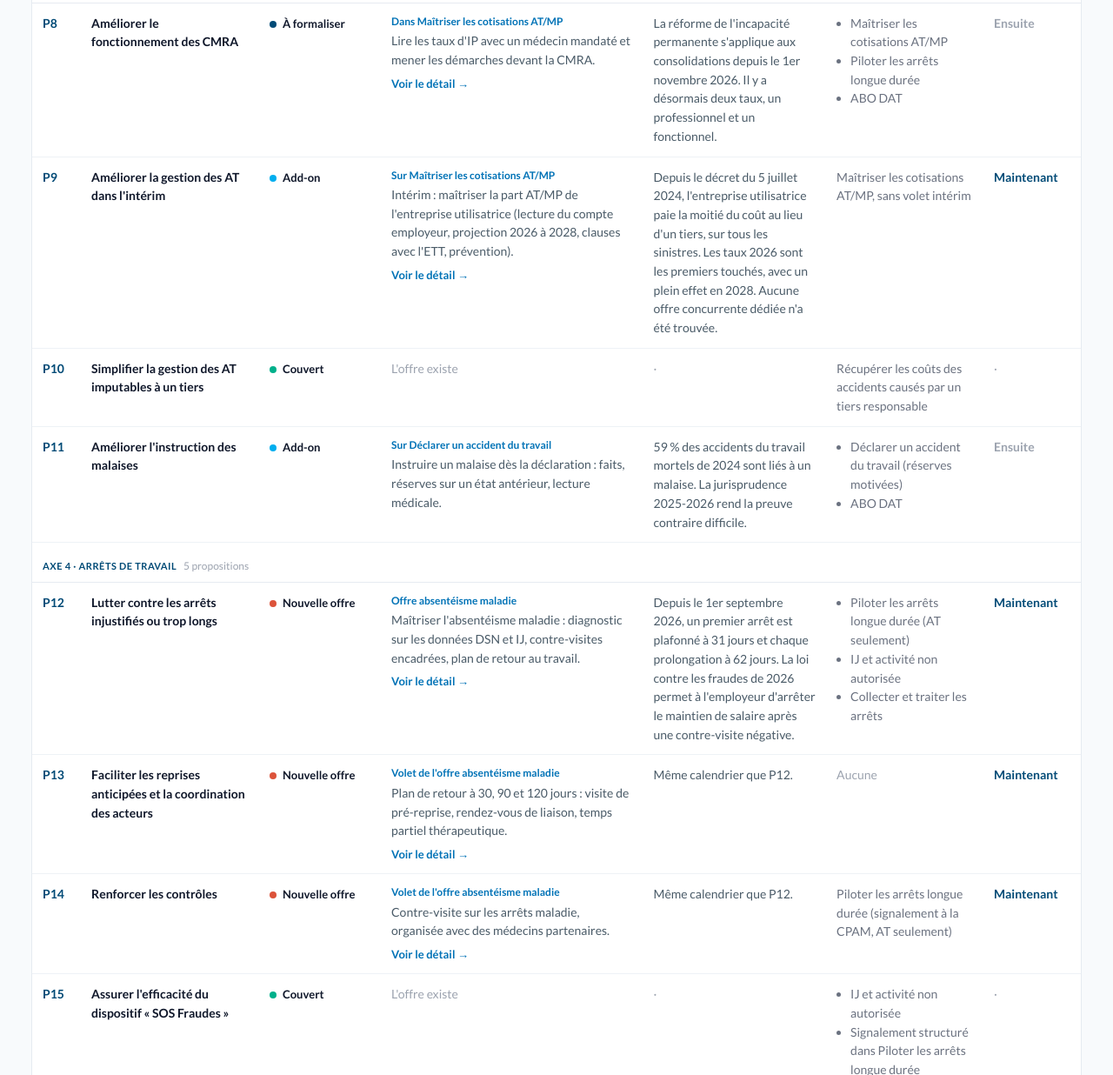
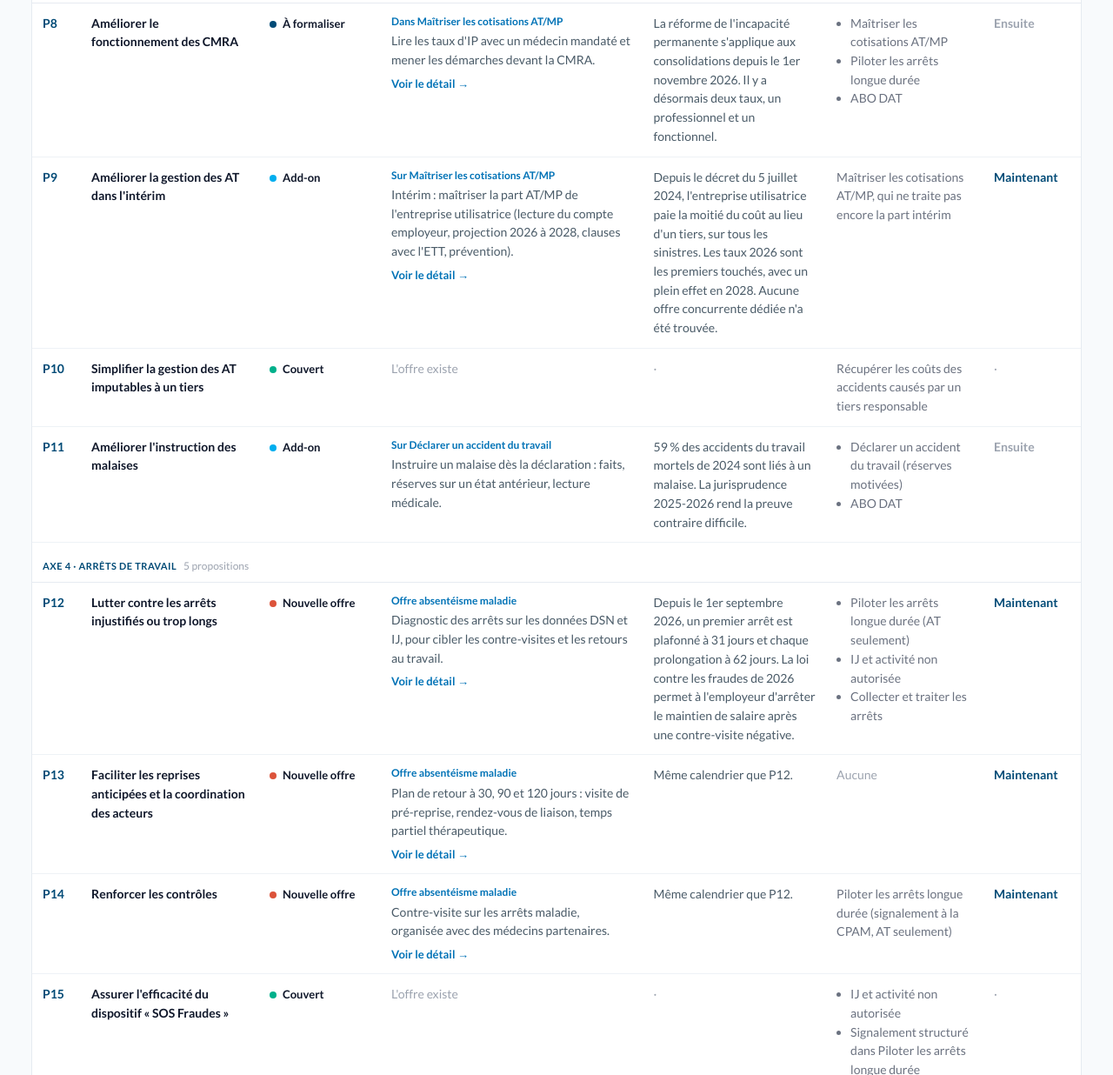
Before and after one commit to ayming-france/livre-blanc-2026-offres, a plain HTML site: page index.html in a window 1280 px wide. Shown: the part 1511-2747 px from the top of the page at 87% size. Drawn offline with Linux system fonts and the light colour scheme.

Commit message:
One label for the absentéisme offer.

```diff
--- a/index.html
+++ b/index.html
@@ -77,12 +77,12 @@
     {n:6,axe:2,prop:"Encadrer les revirements de jurisprudence",offers:["Optimisation des charges sociales"],st:"addon",on:"Sur Optimisation des charges sociales",piste:"Chiffrer l'impact d'un revirement sur la paie, avec congés payés et maladie comme premier cas.",why:"Les anciens salariés peuvent réclamer leurs congés acquis pendant un arrêt maladie jusqu'au 24 avril 2027.",prio:3},
     {n:7,axe:2,prop:"Harmoniser les garanties contre les changements de doctrine (social et fiscal)",offers:[],st:"pol"},
     {n:8,axe:3,prop:"Améliorer le fonctionnement des CMRA",offers:["Maîtriser les cotisations AT/MP","Piloter les arrêts longue durée","ABO DAT"],st:"prac",on:"Dans Maîtriser les cotisations AT/MP",more:"p8",piste:"Lire les taux d'IP avec un médecin mandaté et mener les démarches devant la CMRA.",why:"La réforme de l'incapacité permanente s'applique aux consolidations depuis le 1er novembre 2026. Il y a désormais deux taux, un professionnel et un fonctionnel.",prio:2},
-    {n:9,axe:3,prop:"Améliorer la gestion des AT dans l'intérim",offers:["Maîtriser les cotisations AT/MP, sans volet intérim"],st:"addon",on:"Sur Maîtriser les cotisations AT/MP",more:"interim",piste:"Intérim : maîtriser la part AT/MP de l'entreprise utilisatrice (lecture du compte employeur, projection 2026 à 2028, clauses avec l'ETT, prévention).",why:"Depuis le décret du 5 juillet 2024, l'entreprise utilisatrice paie la moitié du coût au lieu d'un tiers, sur tous les sinistres. Les taux 2026 sont les premiers touchés, avec un plein effet en 2028. Aucune offre concurrente dédiée n'a été trouvée.",prio:1},
+    {n:9,axe:3,prop:"Améliorer la gestion des AT dans l'intérim",offers:["Maîtriser les cotisations AT/MP, qui ne traite pas encore la part intérim"],st:"addon",on:"Sur Maîtriser les cotisations AT/MP",more:"interim",piste:"Intérim : maîtriser la part AT/MP de l'entreprise utilisatrice (lecture du compte employeur, projection 2026 à 2028, clauses avec l'ETT, prévention).",why:"Depuis le décret du 5 juillet 2024, l'entreprise utilisatrice paie la moitié du coût au lieu d'un tiers, sur tous les sinistres. Les taux 2026 sont les premiers touchés, avec un plein effet en 2028. Aucune offre concurrente dédiée n'a été trouvée.",prio:1},
     {n:10,axe:3,prop:"Simplifier la gestion des AT imputables à un tiers",offers:["Récupérer les coûts des accidents causés par un tiers responsable"],st:"ok"},
     {n:11,axe:3,prop:"Améliorer l'instruction des malaises",offers:["Déclarer un accident du travail (réserves motivées)","ABO DAT"],st:"addon",on:"Sur Déclarer un accident du travail",piste:"Instruire un malaise dès la déclaration : faits, réserves sur un état antérieur, lecture médicale.",why:"59 % des accidents du travail mortels de 2024 sont liés à un malaise. La jurisprudence 2025-2026 rend la preuve contraire difficile.",prio:2},
-    {n:12,axe:4,prop:"Lutter contre les arrêts injustifiés ou trop longs",offers:["Piloter les arrêts longue durée (AT seulement)","IJ et activité non autorisée","Collecter et traiter les arrêts"],st:"new",on:"Offre absentéisme maladie",more:"absenteisme",piste:"Maîtriser l'absentéisme maladie : diagnostic sur les données DSN et IJ, contre-visites encadrées, plan de retour au travail.",why:"Depuis le 1er septembre 2026, un premier arrêt est plafonné à 31 jours et chaque prolongation à 62 jours. La loi contre les fraudes de 2026 permet à l'employeur d'arrêter le maintien de salaire après une contre-visite négative.",prio:1},
-    {n:13,axe:4,prop:"Faciliter les reprises anticipées et la coordination des acteurs",offers:[],st:"new",on:"Volet de l'offre absentéisme maladie",more:"absenteisme",piste:"Plan de retour à 30, 90 et 120 jours : visite de pré-reprise, rendez-vous de liaison, temps partiel thérapeutique.",why:"Même calendrier que P12.",prio:1},
-    {n:14,axe:4,prop:"Renforcer les contrôles",offers:["Piloter les arrêts longue durée (signalement à la CPAM, AT seulement)"],st:"new",on:"Volet de l'offre absentéisme maladie",more:"absenteisme",piste:"Contre-visite sur les arrêts maladie, organisée avec des médecins partenaires.",why:"Même calendrier que P12.",prio:1},
+    {n:12,axe:4,prop:"Lutter contre les arrêts injustifiés ou trop longs",offers:["Piloter les arrêts longue durée (AT seulement)","IJ et activité non autorisée","Collecter et traiter les arrêts"],st:"new",on:"Offre absentéisme maladie",more:"absenteisme",piste:"Diagnostic des arrêts sur les données DSN et IJ, pour cibler les contre-visites et les retours au travail.",why:"Depuis le 1er septembre 2026, un premier arrêt est plafonné à 31 jours et chaque prolongation à 62 jours. La loi contre les fraudes de 2026 permet à l'employeur d'arrêter le maintien de salaire après une contre-visite négative.",prio:1},
+    {n:13,axe:4,prop:"Faciliter les reprises anticipées et la coordination des acteurs",offers:[],st:"new",on:"Offre absentéisme maladie",more:"absenteisme",piste:"Plan de retour à 30, 90 et 120 jours : visite de pré-reprise, rendez-vous de liaison, temps partiel thérapeutique.",why:"Même calendrier que P12.",prio:1},
+    {n:14,axe:4,prop:"Renforcer les contrôles",offers:["Piloter les arrêts longue durée (signalement à la CPAM, AT seulement)"],st:"new",on:"Offre absentéisme maladie",more:"absenteisme",piste:"Contre-visite sur les arrêts maladie, organisée avec des médecins partenaires.",why:"Même calendrier que P12.",prio:1},
     {n:15,axe:4,prop:"Assurer l'efficacité du dispositif « SOS Fraudes »",offers:["IJ et activité non autorisée","Signalement structuré dans Piloter les arrêts longue durée"],st:"ok"},
     {n:16,axe:4,prop:"Choc émotionnel au travail et pouvoir de direction",offers:["Déclarer un accident du travail","Traiter un questionnaire de maladie professionnelle","Évaluer les risques professionnels (DUERP)"],st:"addon",on:"Sur Déclarer un accident du travail",piste:"Même add-on que P11, étendu aux chocs émotionnels après un échange managérial.",why:"Les AT psychosociaux sont en hausse. Un entretien devenu disciplinaire peut être reconnu comme AT (Cass. 2025).",prio:2}
   ];
```
